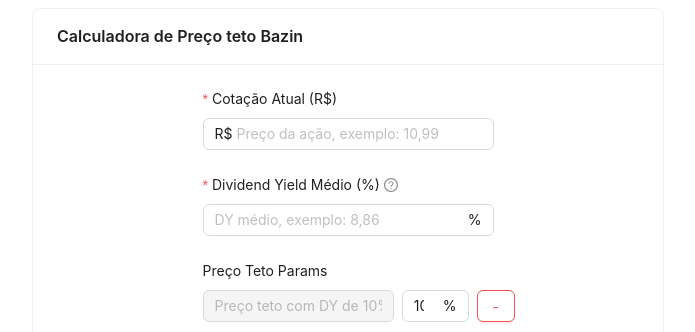
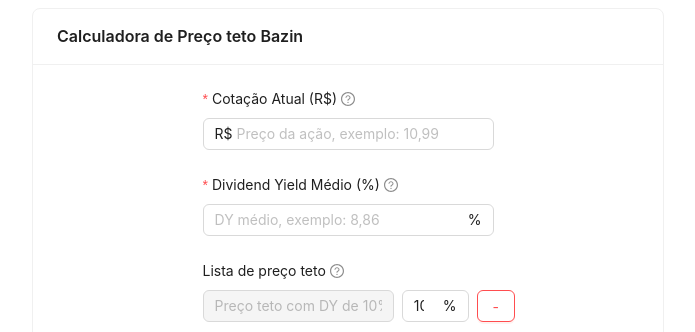
Before and after one commit to wesleyangeli/valuation-calc, a Next.js app: page / in a window 1280 px wide. Shown: the top 332 px of the page, without its empty margins (292-987 px from the left). Built offline with nearby package versions, Linux system fonts and the light colour scheme.

Commit message:
feat: toltips nos inputs

```diff
--- a/src/components/FormBazin.tsx
+++ b/src/components/FormBazin.tsx
@@ -102,6 +102,7 @@
                 <Col xs={24} sm={24} md={24} lg={12} xl={12}>
                   <Form form={form} onFinish={onFinish} layout="vertical">
                     <Form.Item
+                      tooltip="Valor atual do ativo."
                       label="Cotação Atual (R$)"
                       name="cotacaoAtual"
                       rules={[
@@ -120,7 +121,10 @@
                     </Form.Item>
 
                     <Form.Item
-                      tooltip="This is a required field"
+                      tooltip="DY = Dividend Yield
+                      Mostra o rendimento obtido por uma ação
+                      através dos proventos distribuídos pela
+                      empresa."
                       label="Dividend Yield Médio (%)"
                       name="dividendoYieldMedio"
                       rules={[
@@ -138,7 +142,10 @@
                       />
                     </Form.Item>
 
-                    <Form.Item label="Preço Teto Params">
+                    <Form.Item
+                      label="Lista de preço teto"
+                      tooltip="Adicione, altere ou delete o valor de preço teto na lista para calcular os valores."
+                    >
                       <Form.List name="precoTetoParams">
                         {(fields, { add, remove }) => (
                           <>
```
